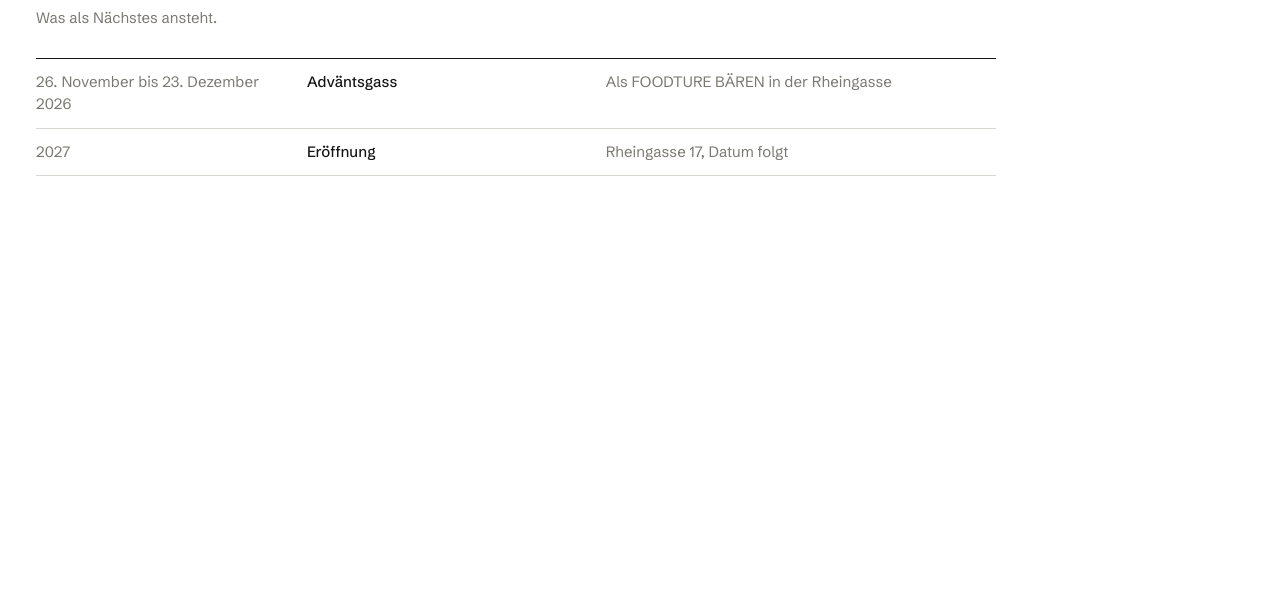
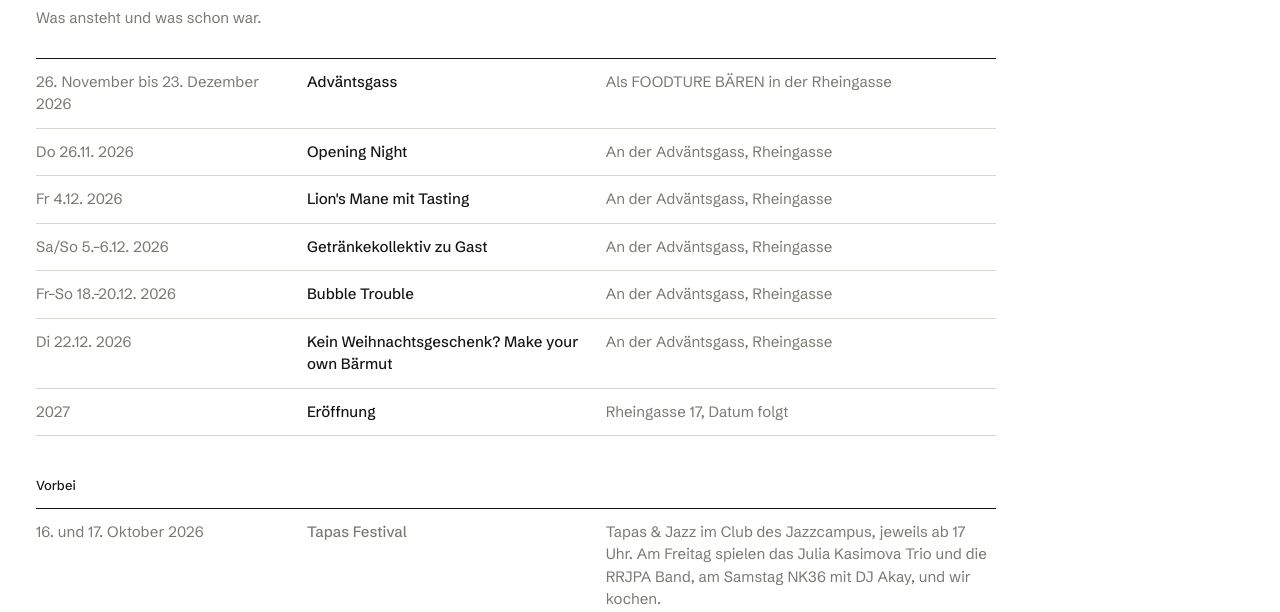
Before and after one commit to thomaskeller-bis/schwarzer-baeren-web, a plain HTML site: page index.html in a window 1280 px wide. Both pictures are taken after a click on the link "Programm". Shown: the part 188-800 px from the top of the page. Drawn offline with Linux system fonts and the light colour scheme.

Commit message:
Programm: vergangene Termine unter Vorbei, Adventskalender
Co-Authored-By: Claude Opus 5.5 <noreply@anthropic.com>
Claude-Session: https://claude.ai/code/session_01PRy99WW5jzCH66tgmWtGgj

```diff
--- a/app.js
+++ b/app.js
@@ -103,6 +103,7 @@ const TEXTE = {
   presse: ["Presse", "Press"],
   danke: ["Netzwerk", "Network"],
   mitgewirkt: ["Mitgewirkt bei", "Involved in"],
+  vorbei: ["Vorbei", "Past"],
   zurueck: ["Zurück zur Übersicht", "Back to overview"],
   impressum: ["Impressum", "Imprint"],
   nlTitel: ["Post vom Bären", "Post from the Bear"],
@@ -325,10 +326,16 @@ function programmTermine() {
   const heute = new Date().toISOString().slice(0, 10);
   return (PROGRAMM.termine || []).filter((t) => t.titel && (!t.bis || String(t.bis).slice(0, 10) >= heute));
 }
-const programmSichtbar = () => programmTermine().length > 0 && (PROGRAMM.zeigen || VORSCHAU || ANSICHT);
+/* Vergangene Termine erscheinen darunter unter «Vorbei», neueste zuerst */
+function programmVorbei() {
+  const heute = new Date().toISOString().slice(0, 10);
+  return (PROGRAMM.termine || []).filter((t) => t.titel && t.bis && String(t.bis).slice(0, 10) < heute)
+    .sort((a, b) => String(b.bis).localeCompare(String(a.bis)));
+}
+const programmSichtbar = () => (programmTermine().length + programmVorbei().length) > 0 && (PROGRAMM.zeigen || VORSCHAU || ANSICHT);
 
 function oeffneProgramm() {
-  const zeilen = programmTermine().map((t) => {
+  const zeile = (t) => {
     const p = t.projekt && [...sichtbare, ...archiv].find((x) => x.id === t.projekt);
     const inhalt = `
       <span class="programm-wann">${esc(t.wann || "")}</span>
@@ -337,12 +344,15 @@ function oeffneProgramm() {
     return p
       ? `<a class="programm-zeile" href="#${esc(p.id)}">${inhalt}</a>`
       : `<div class="programm-zeile">${inhalt}</div>`;
-  }).join("");
+  };
+  const zeilen = programmTermine().map(zeile).join("");
+  const vorbei = programmVorbei().map(zeile).join("");
   zeigeDetail(`
     <div class="archiv programm">
       <h1>${esc(PROGRAMM.titel || tx("programm"))}</h1>
       <p class="unter">${esc(PROGRAMM.intro || "")}</p>
-      <div class="archiv-liste">${zeilen}</div>
+      ${zeilen ? `<div class="archiv-liste">${zeilen}</div>` : ""}
+      ${vorbei ? `<h2 class="mono programm-vorbei-titel">${tx("vorbei")}</h2><div class="archiv-liste programm-vorbei">${vorbei}</div>` : ""}
     </div>`, PROGRAMM.titel || tx("programm"));
 }
 
--- a/inhalt/programm.json
+++ b/inhalt/programm.json
@@ -1,6 +1,6 @@
 {
   "titel": "Programm",
-  "intro": "Was als Nächstes ansteht.",
+  "intro": "Was ansteht und was schon war.",
   "zeigen": true,
   "termine": [
     {
@@ -24,6 +24,56 @@
       "info_en": "As FOODTURE BÄREN in the Rheingasse"
     },
     {
+      "wann": "Do 26.11. 2026",
+      "bis": "2026-11-26",
+      "titel": "Opening Night",
+      "info": "An der Adväntsgass, Rheingasse",
+      "projekt": "advaentsgass",
+      "wann_en": "Thu 26 Nov 2026",
+      "titel_en": "Opening Night",
+      "info_en": "At the Adväntsgass, Rheingasse"
+    },
+    {
+      "wann": "Fr 4.12. 2026",
+      "bis": "2026-12-04",
+      "titel": "Lion's Mane mit Tasting",
+      "info": "An der Adväntsgass, Rheingasse",
+      "projekt": "advaentsgass",
+      "wann_en": "Fri 4 Dec 2026",
+      "titel_en": "Lion's mane with tasting",
+      "info_en": "At the Adväntsgass, Rheingasse"
+    },
+    {
+      "wann": "Sa/So 5.–6.12. 2026",
+      "bis": "2026-12-06",
+      "titel": "Getränkekollektiv zu Gast",
+      "info": "An der Adväntsgass, Rheingasse",
+      "projekt": "advaentsgass",
+      "wann_en": "Sat/Sun 5–6 Dec 2026",
+      "titel_en": "Getränkekollektiv as our guest",
+      "info_en": "At the Adväntsgass, Rheingasse"
+    },
+    {
+      "wann": "Fr–So 18.–20.12. 2026",
+      "bis": "2026-12-20",
+      "titel": "Bubble Trouble",
+      "info": "An der Adväntsgass, Rheingasse",
+      "projekt": "advaentsgass",
+      "wann_en": "Fri–Sun 18–20 Dec 2026",
+      "titel_en": "Bubble Trouble",
+      "info_en": "At the Adväntsgass, Rheingasse"
+    },
+    {
+      "wann": "Di 22.12. 2026",
+      "bis": "2026-12-22",
+      "titel": "Kein Weihnachtsgeschenk? Make your own Bärmut",
+      "info": "An der Adväntsgass, Rheingasse",
+      "projekt": "advaentsgass",
+      "wann_en": "Tue 22 Dec 2026",
+      "titel_en": "No Christmas present? Make your own Bärmut",
+      "info_en": "At the Adväntsgass, Rheingasse"
+    },
+    {
       "wann": "2027",
       "bis": "",
       "titel": "Eröffnung",
@@ -35,5 +85,5 @@
     }
   ],
   "titel_en": "Programme",
-  "intro_en": "What's coming up next."
+  "intro_en": "What's coming up and what has been."
 }
--- a/inhalt/projekte.json
+++ b/inhalt/projekte.json
@@ -70,6 +70,42 @@
         }
       ],
       "listen": [
+        {
+          "titel": "Adventskalender",
+          "titel_en": "Advent calendar",
+          "eintraege": [
+            {
+              "name": "Do 26.11.",
+              "name_en": "Thu 26 Nov",
+              "rolle": "Opening Night",
+              "rolle_en": "Opening Night"
+            },
+            {
+              "name": "Fr 4.12.",
+              "name_en": "Fri 4 Dec",
+              "rolle": "Lion's Mane mit Tasting",
+              "rolle_en": "Lion's mane with tasting"
+            },
+            {
+              "name": "Sa/So 5.–6.12.",
+              "name_en": "Sat/Sun 5–6 Dec",
+              "rolle": "Getränkekollektiv zu Gast",
+              "rolle_en": "Getränkekollektiv as our guest"
+            },
+            {
+              "name": "Fr–So 18.–20.12.",
+              "name_en": "Fri–Sun 18–20 Dec",
+              "rolle": "Bubble Trouble",
+              "rolle_en": "Bubble Trouble"
+            },
+            {
+              "name": "Di 22.12.",
+              "name_en": "Tue 22 Dec",
+              "rolle": "Kein Weihnachtsgeschenk? Make your own Bärmut",
+              "rolle_en": "No Christmas present? Make your own Bärmut"
+            }
+          ]
+        },
         {
           "titel": "Adväntsgass",
           "eintraege": [
--- a/style.css
+++ b/style.css
@@ -621,3 +621,7 @@ body.vorschau::before {
 .netz-zurueck a:hover, .netz-web a:hover { text-decoration: underline; text-underline-offset: 3px; }
 .netz-web { margin: -16px 0 28px; }
 .netz-titel { margin: 8px 0 12px; font-weight: 500; }
+
+/* Programm: vergangene Termine */
+.programm-vorbei-titel { margin: 40px 0 12px; font-weight: 500; }
+.programm-vorbei .archiv-titel, .programm-vorbei .programm-wann { color: var(--grau); }
```
Also changed, not shown: 1 other file.
